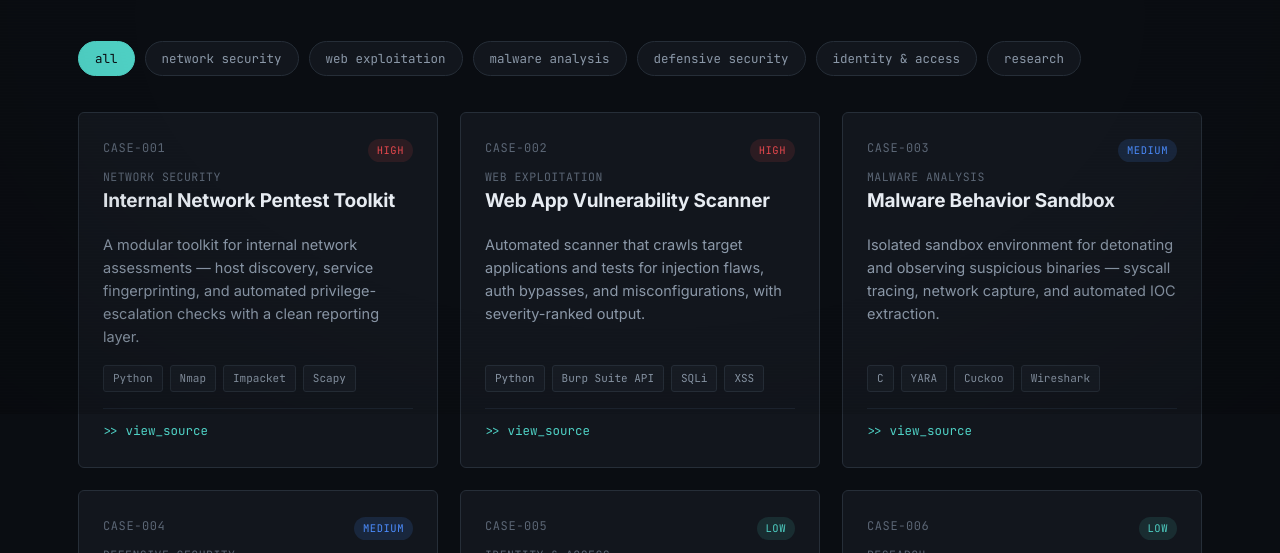
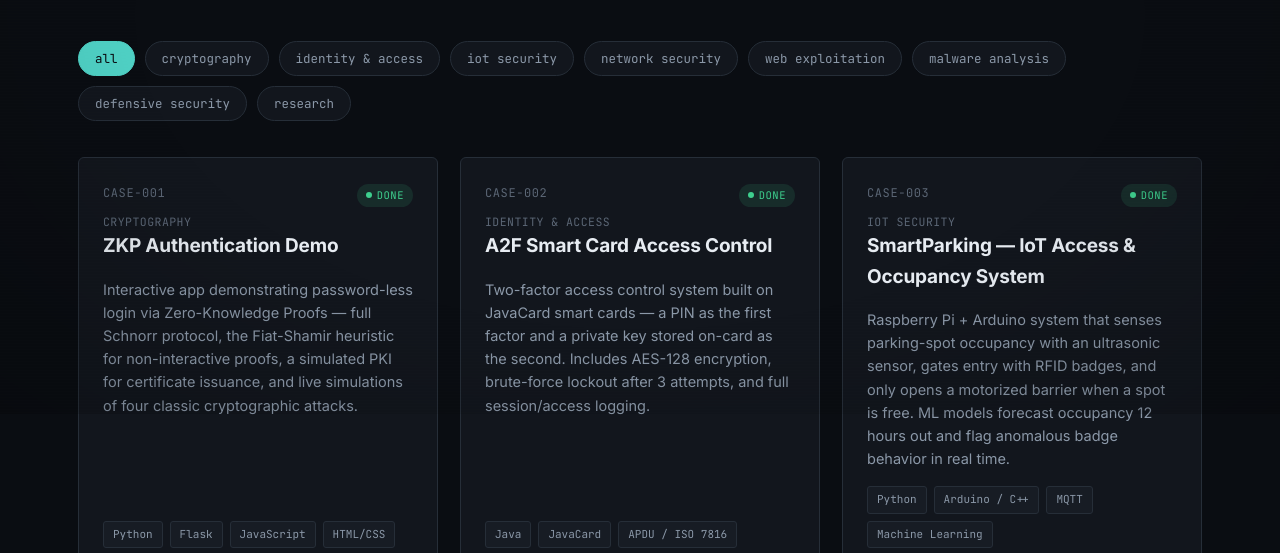
Before and after one commit to YoussefKharrata/portfolio, a plain HTML site: page projects.html in a window 1280 px wide. Shown: the part 386-939 px from the top of the page. Drawn offline with Linux system fonts and the light colour scheme.

Commit message:
deployment ready

```diff
--- a/projects.html
+++ b/projects.html
@@ -3,7 +3,7 @@
 <head>
 <meta charset="UTF-8">
 <meta name="viewport" content="width=device-width, initial-scale=1.0">
-<title>Projects — Youssef Kharrata</title>
+<title>Projects — Jordan Reyes</title>
 <meta name="description" content="Case files: penetration testing tools, malware analysis, and security research projects.">
 <link rel="preconnect" href="https://fonts.googleapis.com">
 <link rel="preconnect" href="https://fonts.gstatic.com" crossorigin>
--- a/projects.js
+++ b/projects.js
@@ -1,66 +1,96 @@
 /* ==========================================================================
    EDIT YOUR PROJECTS HERE
-   severity is just a visual tag: "high" | "medium" | "low"
+   status is a visual tag: "done" | "in-progress"
    ========================================================================== */
 const projects = [
   {
     id: "CASE-001",
+    title: "ZKP Authentication Demo",
+    category: "Cryptography",
+    status: "done",
+    description: "Interactive app demonstrating password-less login via Zero-Knowledge Proofs — full Schnorr protocol, the Fiat-Shamir heuristic for non-interactive proofs, a simulated PKI for certificate issuance, and live simulations of four classic cryptographic attacks.",
+    stack: ["Python", "Flask", "JavaScript", "HTML/CSS"],
+    github: "https://github.com/YoussefKharrata/Cryptography_ZKP",
+    demo: ""
+  },
+  {
+    id: "CASE-002",
+    title: "A2F Smart Card Access Control",
+    category: "Identity & Access",
+    status: "done",
+    description: "Two-factor access control system built on JavaCard smart cards — a PIN as the first factor and a private key stored on-card as the second. Includes AES-128 encryption, brute-force lockout after 3 attempts, and full session/access logging.",
+    stack: ["Java", "JavaCard", "APDU / ISO 7816"],
+    github: "https://github.com/YoussefKharrata/AccessControlA2F",
+    demo: ""
+  },
+  {
+    id: "CASE-003",
+    title: "SmartParking — IoT Access & Occupancy System",
+    category: "IoT Security",
+    status: "done",
+    description: "Raspberry Pi + Arduino system that senses parking-spot occupancy with an ultrasonic sensor, gates entry with RFID badges, and only opens a motorized barrier when a spot is free. ML models forecast occupancy 12 hours out and flag anomalous badge behavior in real time.",
+    stack: ["Python", "Arduino / C++", "MQTT", "Machine Learning"],
+    github: "https://github.com/YoussefKharrata/SmartParking",
+    demo: ""
+  },
+  {
+    id: "CASE-004",
     title: "Internal Network Pentest Toolkit",
     category: "Network Security",
-    severity: "high",
+    status: "in-progress",
     description: "A modular toolkit for internal network assessments — host discovery, service fingerprinting, and automated privilege-escalation checks with a clean reporting layer.",
     stack: ["Python", "Nmap", "Impacket", "Scapy"],
     github: "https://github.com/yourusername/network-pentest-toolkit",
     demo: ""
   },
   {
-    id: "CASE-002",
+    id: "CASE-005",
     title: "Web App Vulnerability Scanner",
     category: "Web Exploitation",
-    severity: "high",
+    status: "in-progress",
     description: "Automated scanner that crawls target applications and tests for injection flaws, auth bypasses, and misconfigurations, with severity-ranked output.",
     stack: ["Python", "Burp Suite API", "SQLi", "XSS"],
     github: "https://github.com/yourusername/webapp-scanner",
     demo: ""
   },
   {
-    id: "CASE-003",
+    id: "CASE-006",
     title: "Malware Behavior Sandbox",
     category: "Malware Analysis",
-    severity: "medium",
+    status: "in-progress",
     description: "Isolated sandbox environment for detonating and observing suspicious binaries — syscall tracing, network capture, and automated IOC extraction.",
     stack: ["C", "YARA", "Cuckoo", "Wireshark"],
     github: "https://github.com/yourusername/malware-sandbox",
     demo: ""
   },
   {
-    id: "CASE-004",
+    id: "CASE-007",
     title: "SOC Alert Triage Dashboard",
     category: "Defensive Security",
-    severity: "medium",
+    status: "in-progress",
     description: "Real-time dashboard that ingests SIEM alerts, deduplicates noise, and prioritizes incidents using a lightweight scoring model.",
     stack: ["TypeScript", "Elastic Stack", "React"],
     github: "https://github.com/yourusername/soc-dashboard",
     demo: ""
   },
   {
-    id: "CASE-005",
+    id: "CASE-008",
     title: "Password Policy Auditor",
     category: "Identity & Access",
-    severity: "low",
+    status: "in-progress",
     description: "CLI tool that audits Active Directory password policies against NIST and CIS benchmarks and flags weak configurations.",
     stack: ["PowerShell", "Active Directory", "CIS Benchmarks"],
-    github: "https://github.com/yourusername/password-policy-auditor",
+    github: "https://github.com/YoussefKharrata/password-policy-auditor",
     demo: ""
   },
   {
-    id: "CASE-006",
+    id: "CASE-009",
     title: "CTF Writeups & Exploit Library",
     category: "Research",
-    severity: "low",
+    status: "in-progress",
     description: "A growing collection of CTF writeups and reusable exploit primitives, organized by vulnerability class for quick reference.",
     stack: ["Python", "pwntools", "Reverse Engineering"],
-    github: "https://github.com/yourusername/ctf-writeups",
+    github: "https://github.com/YoussefKharrata/ctf-writeups",
     demo: ""
   }
 ];
@@ -86,6 +116,11 @@ function renderFilters() {
   });
 }
 
+const STATUS_LABEL = {
+  "done": "done",
+  "in-progress": "in progress"
+};
+
 function renderCases(filter = "all") {
   const grid = document.getElementById("caseGrid");
   grid.innerHTML = "";
@@ -103,7 +138,7 @@ function renderCases(filter = "all") {
     card.innerHTML = `
       <div class="case-top">
         <span class="case-id">${p.id}</span>
-        <span class="case-severity sev-${p.severity}">${p.severity}</span>
+        <span class="case-status status-${p.status}">${STATUS_LABEL[p.status] || p.status}</span>
       </div>
       <div>
         <p class="case-category">${p.category}</p>
--- a/shell.js
+++ b/shell.js
@@ -50,7 +50,7 @@ const commands = {
   },
   github() {
     return [
-      'opening <a href="https://github.com/yourusername" target="_blank" rel="noopener">github.com/yourusername</a> in a new tab ...',
+      'opening <a href="https://github.com/YoussefKharrata" target="_blank" rel="noopener">github.com/YoussefKharrata</a> in a new tab ...',
     ];
   },
   sudo(arg) {
@@ -70,7 +70,7 @@ const commands = {
     ];
   },
   matrix() {
-    return ["wake up, Jordan...", "the projects page has you. 👁"];
+    return ["wake up, Youssef...", "the projects page has you. 👁"];
   },
   coffee() {
     return ["☕ brewing... this may take longer than most CVEs get patched."];
@@ -119,7 +119,7 @@ function runCommand(raw) {
   const key = cmd.toLowerCase();
 
   if (key === "github") {
-    window.open("https://github.com/yourusername", "_blank", "noopener");
+    window.open("https://github.com/YoussefKharrata", "_blank", "noopener");
   }
 
   if (Object.prototype.hasOwnProperty.call(commands, key)) {
--- a/styles.css
+++ b/styles.css
@@ -230,6 +230,12 @@ body::before {
   animation: blink 1s step-end infinite;
 }
 @keyframes blink { 50% { opacity: 0; } }
+
+@keyframes pulse-dot {
+  0%   { box-shadow: 0 0 0 0 rgba(76, 141, 255, 0.45); }
+  70%  { box-shadow: 0 0 0 6px rgba(76, 141, 255, 0); }
+  100% { box-shadow: 0 0 0 0 rgba(76, 141, 255, 0); }
+}
 
 /* live input row inside terminal */
 .terminal-input-row {
@@ -467,7 +473,7 @@ body::before {
   color: var(--text-faint);
   letter-spacing: 0.05em;
 }
-.case-severity {
+.case-status {
   font-family: var(--font-mono);
   font-size: 10.5px;
   padding: 3px 9px;
@@ -475,10 +481,20 @@ body::before {
   text-transform: uppercase;
   letter-spacing: 0.05em;
   white-space: nowrap;
+  display: inline-flex;
+  align-items: center;
+  gap: 5px;
 }
-.sev-high { background: rgba(229,72,77,0.12); color: var(--red); }
-.sev-medium { background: rgba(76,141,255,0.14); color: var(--blue); }
-.sev-low { background: rgba(79,209,197,0.12); color: var(--cyan); }
+.case-status::before {
+  content: "";
+  width: 6px;
+  height: 6px;
+  border-radius: 50%;
+}
+.status-done { background: rgba(62,207,142,0.12); color: var(--green); }
+.status-done::before { background: var(--green); }
+.status-in-progress { background: rgba(76,141,255,0.14); color: var(--blue); }
+.status-in-progress::before { background: var(--blue); animation: pulse-dot 2.2s ease-out infinite; }
 
 .case-title { font-size: 19px; font-weight: 700; letter-spacing: -0.01em; }
 .case-category {
```
Also changed, not shown: contact.html (+1 -1 lines), skills.html (+1 -1 lines), skills.js (+8 -8 lines).
